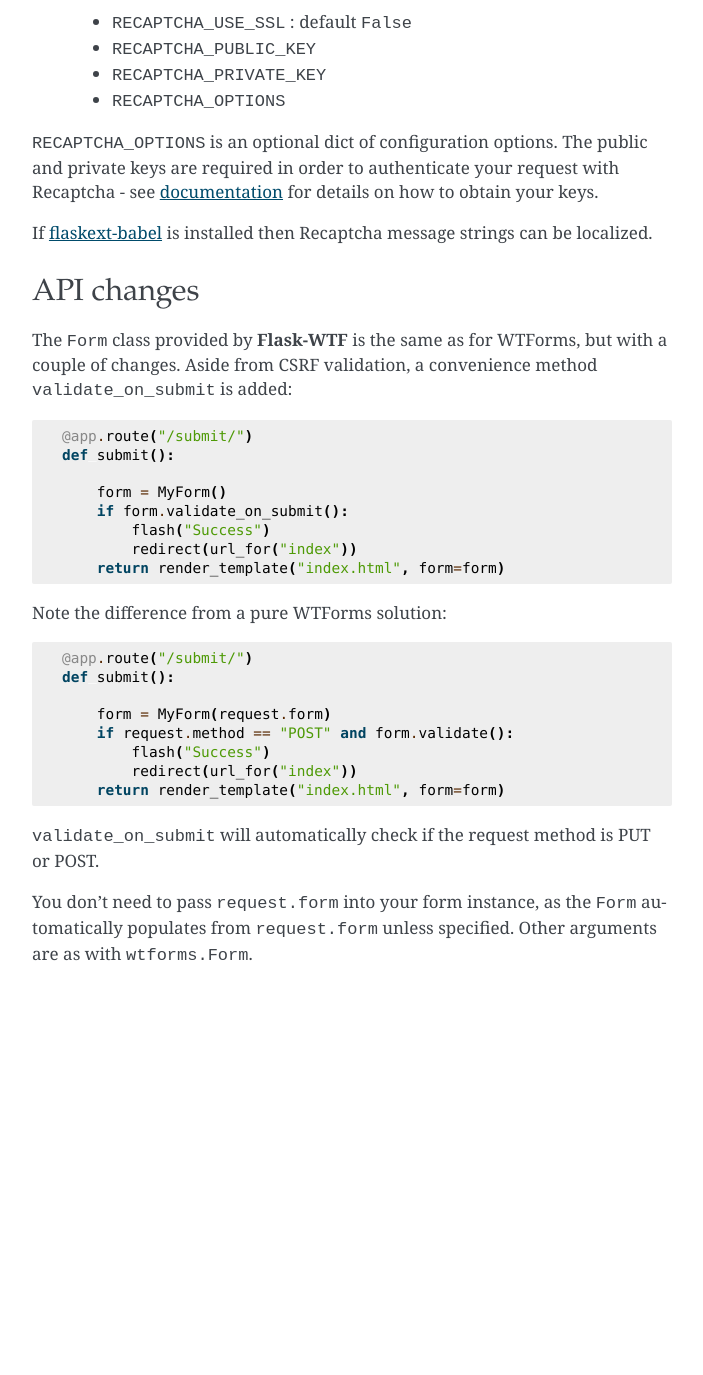
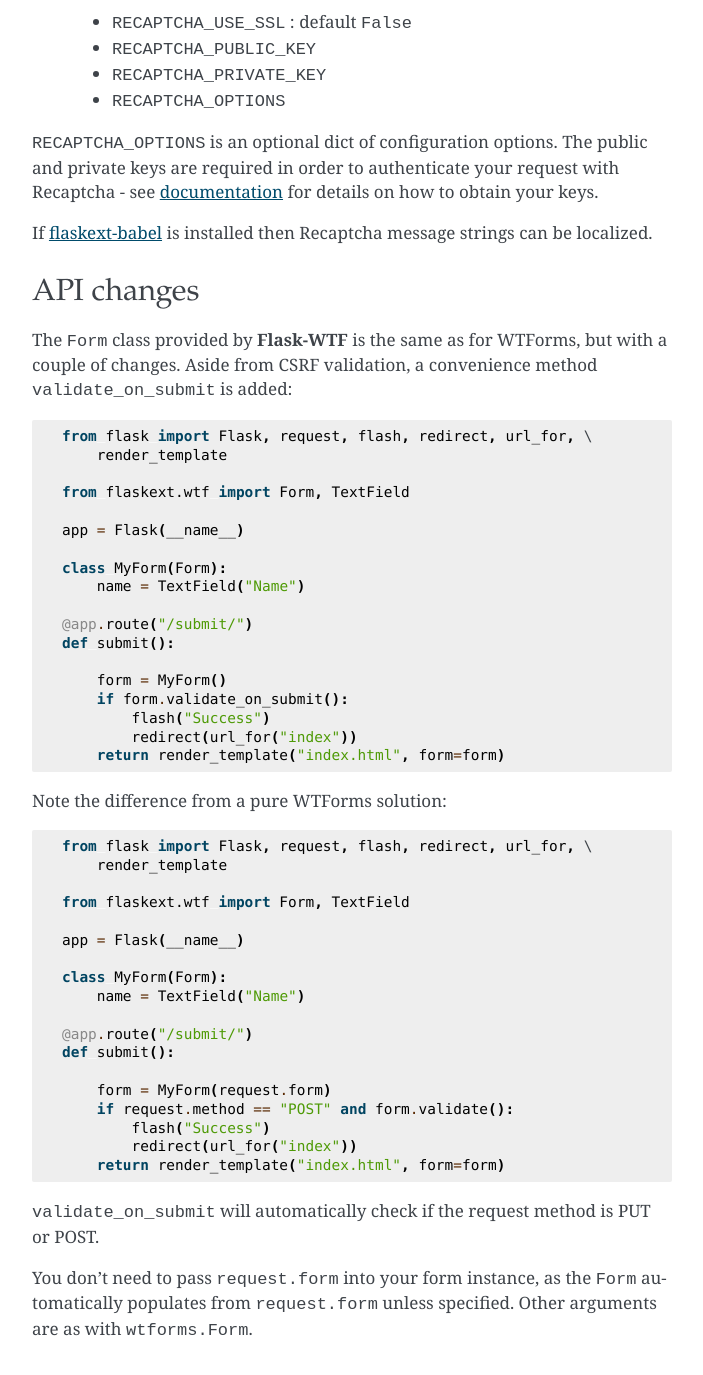
Before and after one commit to Khan/flask-wtf, a Sphinx documentation site: the page built from docs/index.rst, in a window 1280 px wide and 1400 px high, scrolled down 2176 px. Shown: the top 1375 px of the window, without its empty margins (288-991 px from the left). Built offline with Sphinx 7.4.7, drawn with Linux system fonts in a browser that asks for light colours; before the commit the page ends 3200 px from its top, so only the background shows below that.

Commit message:
doc fixes

```diff
--- a/docs/index.rst
+++ b/docs/index.rst
@@ -108,6 +108,16 @@ API changes
 The ``Form`` class provided by **Flask-WTF** is the same as for WTForms, but with a couple of changes. Aside from CSRF
 validation, a convenience method ``validate_on_submit`` is added::
 
+    from flask import Flask, request, flash, redirect, url_for, \
+        render_template
+
+    from flaskext.wtf import Form, TextField
+
+    app = Flask(__name__)
+
+    class MyForm(Form):
+        name = TextField("Name")
+
     @app.route("/submit/")
     def submit():
 
@@ -118,6 +128,16 @@ validation, a convenience method ``validate_on_submit`` is added::
         return render_template("index.html", form=form)
 
 Note the difference from a pure WTForms solution::
+
+    from flask import Flask, request, flash, redirect, url_for, \
+        render_template
+
+    from flaskext.wtf import Form, TextField
+
+    app = Flask(__name__)
+
+    class MyForm(Form):
+        name = TextField("Name")
 
     @app.route("/submit/")
     def submit():
```
